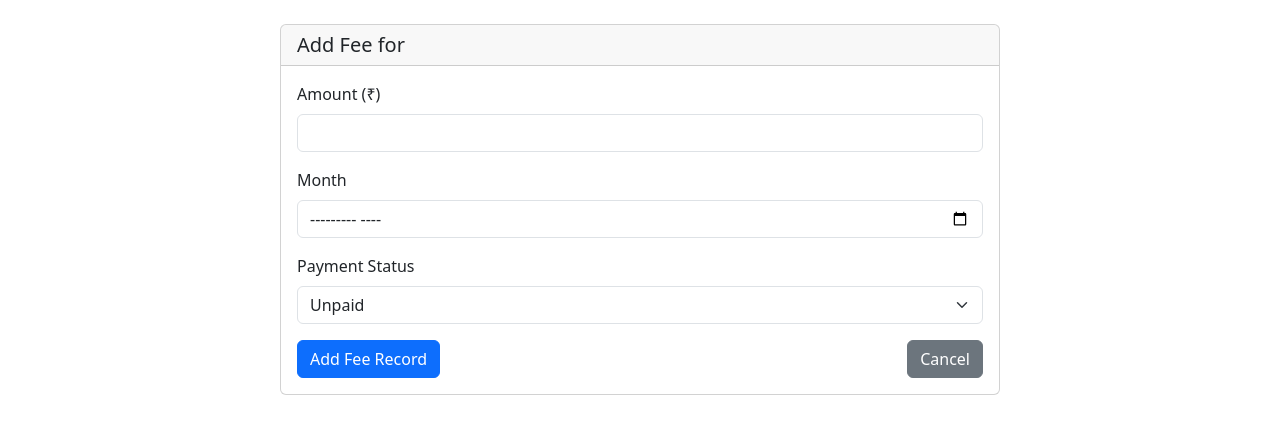
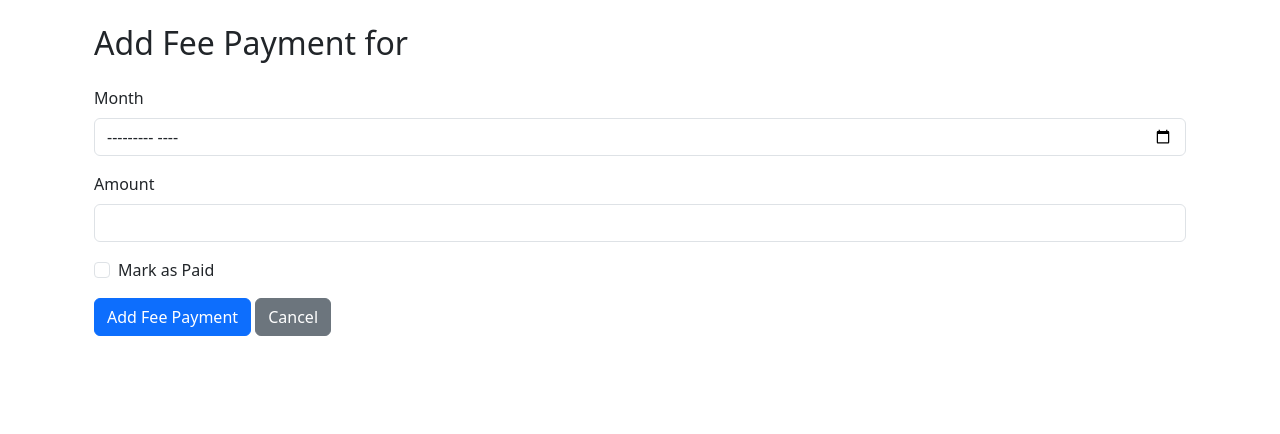
Before and after one commit to aamirxs/lib, a Flask app: template templates/add_fee.html in a window 1280 px wide. Shown: the part 56-490 px from the top of the page. Run offline with Flask 3, Linux system fonts and the light colour scheme; the template is opened without the code that fills it, so the values that code supplies are empty.

Commit message:
Update add_fee.html

```diff
--- a/templates/add_fee.html
+++ b/templates/add_fee.html
@@ -1,38 +1,44 @@
 {% extends "base.html" %}
-
 {% block content %}
-<div class="container">
-    <div class="row justify-content-center">
-        <div class="col-md-8">
-            <div class="card">
-                <div class="card-header">
-                    <h5 class="mb-0">Add Fee for {{ student.name }}</h5>
-                </div>
-                <div class="card-body">
-                    <form method="POST">
-                        <div class="mb-3">
-                            <label for="amount" class="form-label">Amount (₹)</label>
-                            <input type="number" step="0.01" class="form-control" id="amount" name="amount" required>
-                        </div>
+<div class="container mt-4">
+    <h2>Add Fee Payment for {{ student.name }}</h2>
+    <form method="POST" class="mt-4">
         <div class="mb-3">
             <label for="month" class="form-label">Month</label>
             <input type="month" class="form-control" id="month" name="month" required>
         </div>
         <div class="mb-3">
-                            <label for="status" class="form-label">Payment Status</label>
-                            <select class="form-select" id="status" name="status" required>
-                                <option value="paid">Paid</option>
-                                <option value="unpaid" selected>Unpaid</option>
-                            </select>
+            <label for="amount" class="form-label">Amount</label>
+            <input type="number" step="0.01" class="form-control" id="amount" name="amount" value="{{ student.monthly_fee }}" required>
         </div>
-                        <div class="d-flex justify-content-between">
-                            <button type="submit" class="btn btn-primary">Add Fee Record</button>
-                            <a href="{{ url_for('student_details', student_id=student.id) }}" class="btn btn-secondary">Cancel</a>
+        <div class="mb-3">
+            <div class="form-check">
+                <input class="form-check-input" type="checkbox" id="paid" name="paid" value="True" onchange="togglePaymentDate(this)">
+                <label class="form-check-label" for="paid">Mark as Paid</label>
             </div>
+        </div>
+        <div class="mb-3" id="payment_date_div" style="display: none;">
+            <label for="payment_date" class="form-label">Payment Date</label>
+            <input type="date" class="form-control" id="payment_date" name="payment_date" value="{{ today }}">
+        </div>
+        <button type="submit" class="btn btn-primary">Add Fee Payment</button>
+        <a href="{{ url_for('dashboard') }}" class="btn btn-secondary">Cancel</a>
     </form>
 </div>
-            </div>
-        </div>
-    </div>
-</div>
+
+<script>
+function togglePaymentDate(checkbox) {
+    const paymentDateDiv = document.getElementById('payment_date_div');
+    const paymentDateInput = document.getElementById('payment_date');
+
+    if (checkbox.checked) {
+        paymentDateDiv.style.display = 'block';
+        paymentDateInput.required = true;
+    } else {
+        paymentDateDiv.style.display = 'none';
+        paymentDateInput.required = false;
+        paymentDateInput.value = '';
+    }
+}
+</script>
 {% endblock %}
```
Lines whose indentation alone changed are shown as unchanged.
